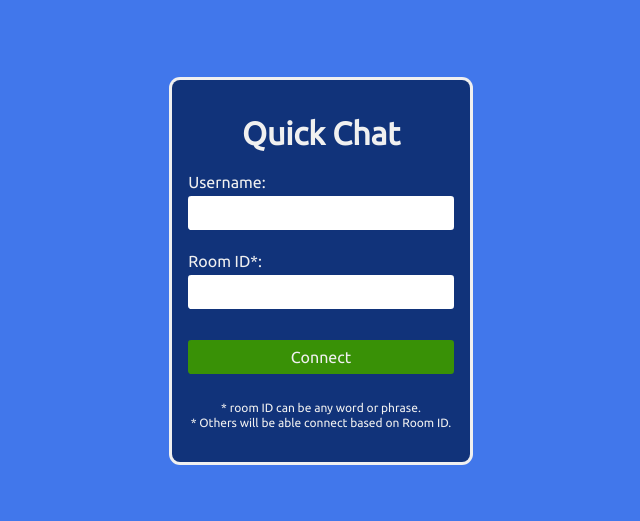
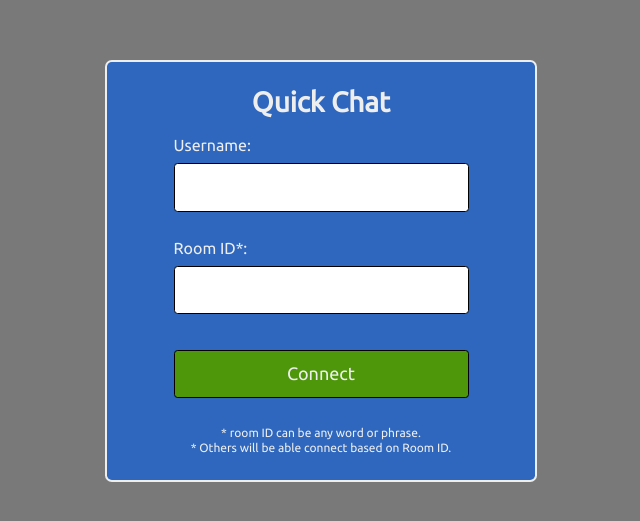
Before and after one commit to ne0rad/livechat_frontend, a React (Create React App) app: page / in a window 1280 px wide. Shown: the part 129-650 px from the top of the page, without its empty margins (319-959 px from the left). Built offline with nearby package versions, Linux system fonts and the light colour scheme; no server answers.

Commit message:
Updated colors

```diff
--- a/public/index.html
+++ b/public/index.html
@@ -4,7 +4,7 @@
     <meta charset="utf-8" />
     <link rel="icon" href="%PUBLIC_URL%/favicon.ico" />
     <meta name="viewport" content="width=device-width, initial-scale=1" />
-    <meta name="theme-color" content="#4177eb" />
+    <meta name="theme-color" content="#797979" />
     <meta
       name="description"
       content="Quick chat app"
@@ -24,7 +24,7 @@
       work correctly both with client-side routing and a non-root public URL.
       Learn how to configure a non-root public URL by running `npm run build`.
     -->
-    <title>Quick Chat</title>
+    <title>Live Chat</title>
   </head>
   <body>
     <noscript>You need to enable JavaScript to run this app.</noscript>
--- a/src/styles.css
+++ b/src/styles.css
@@ -1,18 +1,30 @@
 @import url("https://fonts.googleapis.com/css2?family=Ubuntu&display=swap");
+
+:root {
+  --color: #eeeeee;
+  --bg-color-1: #797979;
+  --bg-color-2: #2e67bd;
+  --focus-color: #9ec9ec;
+  --btn-bg: #4e970a;
+  --btn-bg-hover: #59a114;
+  --btn-color: #eeeeee;
+}
 
 html,
 body {
   margin: 0;
   padding: 0;
-  background-color: #4177eb;
+  background-color: var(--bg-color-1);
   font-family: "Ubuntu", sans-serif;
   height: 100vh;
-  color: #f0f0f0;
+  color: var(--color);
 }
 
 #root {
   height: 100%;
   width: 100%;
+  min-width: fit-content;
+  min-height: fit-content;
   display: flex;
   align-items: center;
   justify-content: center;
@@ -22,6 +34,7 @@ body {
   display: flex;
   align-items: center;
   justify-content: center;
+  width: 100%;
 }
 
 .home {
@@ -29,14 +42,25 @@ body {
   align-items: center;
   justify-content: center;
   flex-direction: column;
-  border-radius: 0.5em;
-  padding: 2em 1em;
-  background-color: #11337a;
-  box-shadow: 0 0 0 3px #f0f0f0;
+  border-radius: 0.3em;
+  margin: 1em;
+  padding: 1.5em;
+  width: 100%;
+  max-width: 380px;
+  min-width: 150px;
+  background-color: var(--bg-color-2);
+  box-shadow: 0 0 0 2px var(--color);
+}
+
+.container {
+  width: 100%;
+  height: 100%;
+  padding: 0.5em;
 }
 
 .text-title {
-  margin: 0.1em;
+  font-size: 28px;
+  margin: 0;
   padding: 0;
 }
 
@@ -54,25 +78,26 @@ body {
 .btn {
   border: none;
   font-family: "Ubuntu", sans-serif;
-  font-size: 16px;
+  font-size: 18px;
   margin: 0.5em 0;
-  padding: 0.5em 1em;
+  padding: 0.7em 1em;
   border-radius: 0.2em;
-  color: #f0f0f0;
-  background-color: #399106;
+  color: var(--btn-color);
+  background-color: var(--btn-bg);
+  border: 1px solid black;
 }
 
 .btn:hover {
-  background-color: #49a713;
+  background-color: var(--btn-bg-hover);
 }
 
 .btn:focus {
   outline: none;
-  box-shadow: 0 0 0 3px #53a5e9;
+  box-shadow: 0 0 0 3px var(--focus-color);
 }
 
 .btn:active {
-  box-shadow: 0 0 0 3px #53a5e9;
+  box-shadow: 0 0 0 3px var(--focus-color);
 }
 
 .btn-connect {
@@ -80,17 +105,17 @@ body {
 }
 
 .input {
-  border: none;
+  border: 1px solid black;
   font-family: "Ubuntu", sans-serif;
-  font-size: 16px;
-  margin: 0.3em 0;
-  padding: 0.3em;
+  font-size: 18px;
+  margin: 0.5em 0;
+  padding: 0.7em 0.5em;
   border-radius: 0.2em;
-  width: 16em;
-  height: 1.5em;
+  width: 100%;
+  box-sizing: border-box;
 }
 
 .input:focus {
   outline: none;
-  box-shadow: 0 0 0 3px #53a5e9;
+  box-shadow: 0 0 0 3px var(--focus-color);
 }
```
